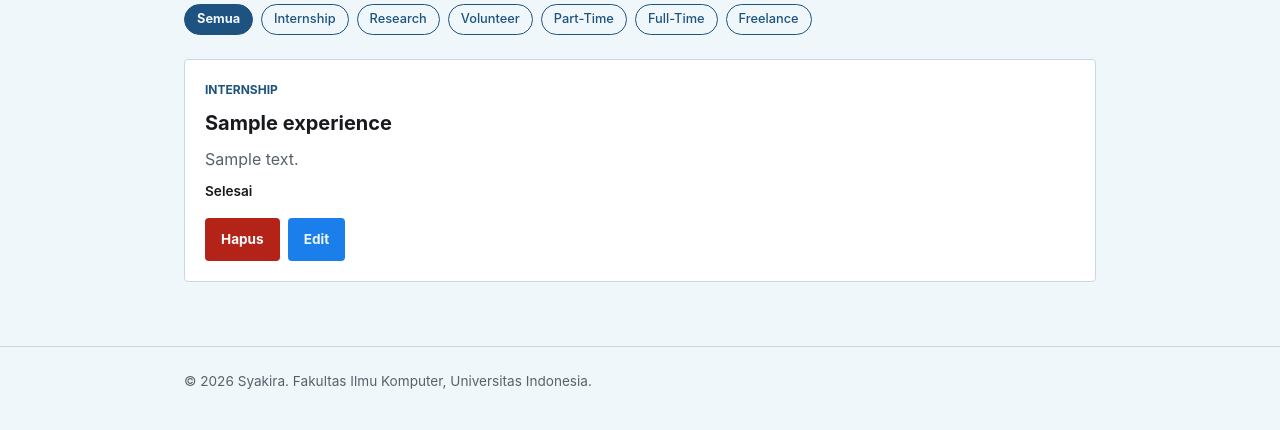
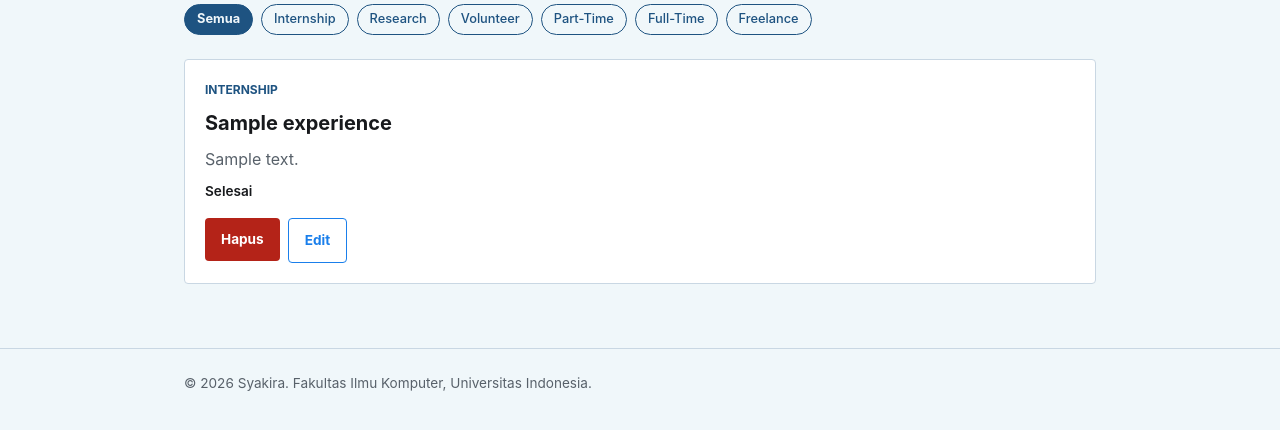
Before and after one commit to asyakiraakj/myportofolio, a Django app: page /experience/ in a window 1280 px wide. Shown: the part 237-667 px from the top of the page. Run offline with Django 5.2, Linux system fonts and the light colour scheme; tables that the repository leaves empty hold one stand-in row (values such as "Sample post").

Commit message:
style(experience): mengubah 'edit experience' button style

```diff
--- a/static/css/style.css
+++ b/static/css/style.css
@@ -592,11 +592,13 @@ a {
 
 .button.update-experience {
     align-items: center;
+    background-color: transparent;
+    border: var(--accent) 1px solid;
 }
 
 .button.update-experience a{
     display: block;
-    color: var(--paper);
+    color: var(--accent);
     font-size: 0.85rem;
     text-decoration: none;
     align-items: center;
```
